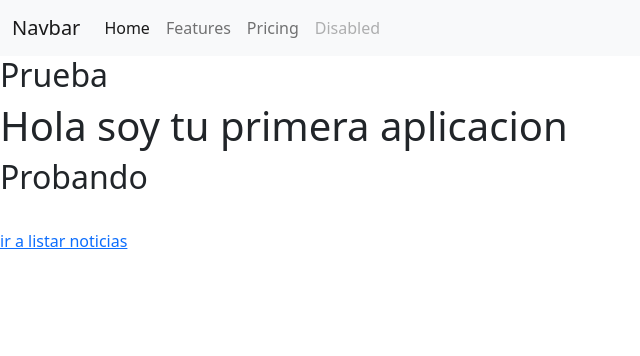
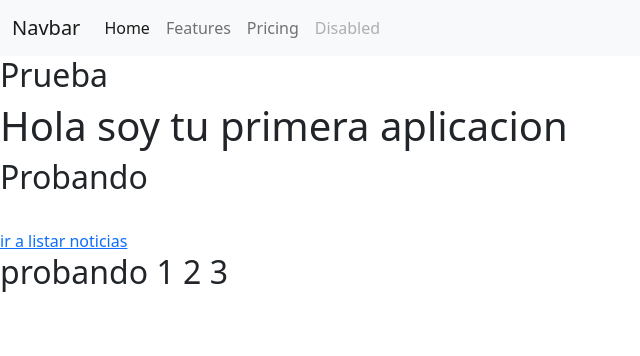
Before and after one commit to JulianMnZodd/ProyectoInformatorio, a Django app: page / in a window 1280 px wide. Shown: the top 356 px of the page, without its empty margins (0-640 px from the left). Run offline with Django 3.2, Linux system fonts and the light colour scheme.

Commit message:
hice un cambio

```diff
--- a/info/templates/home.html
+++ b/info/templates/home.html
@@ -6,4 +6,5 @@
     <h2>Probando</h2>
     <br>
     <a href="{%url 'noticias:listar_noticias'%}">ir a listar noticias</a>
+    <h2>probando 1 2 3</h2>
 {%endblock contenido%}
```
